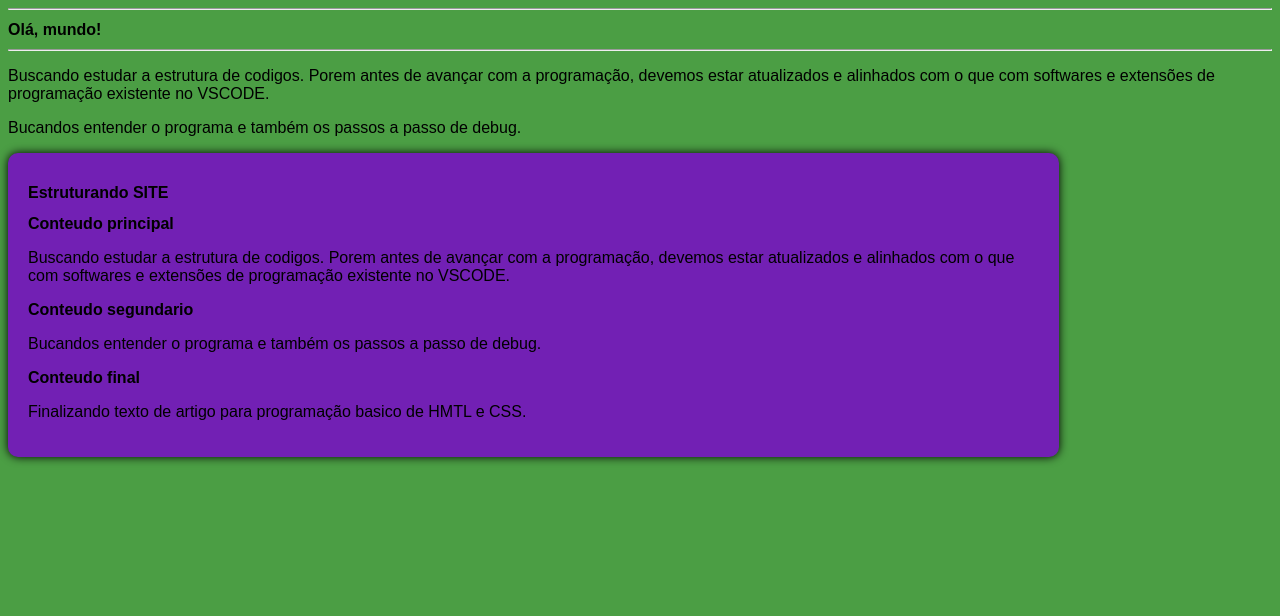
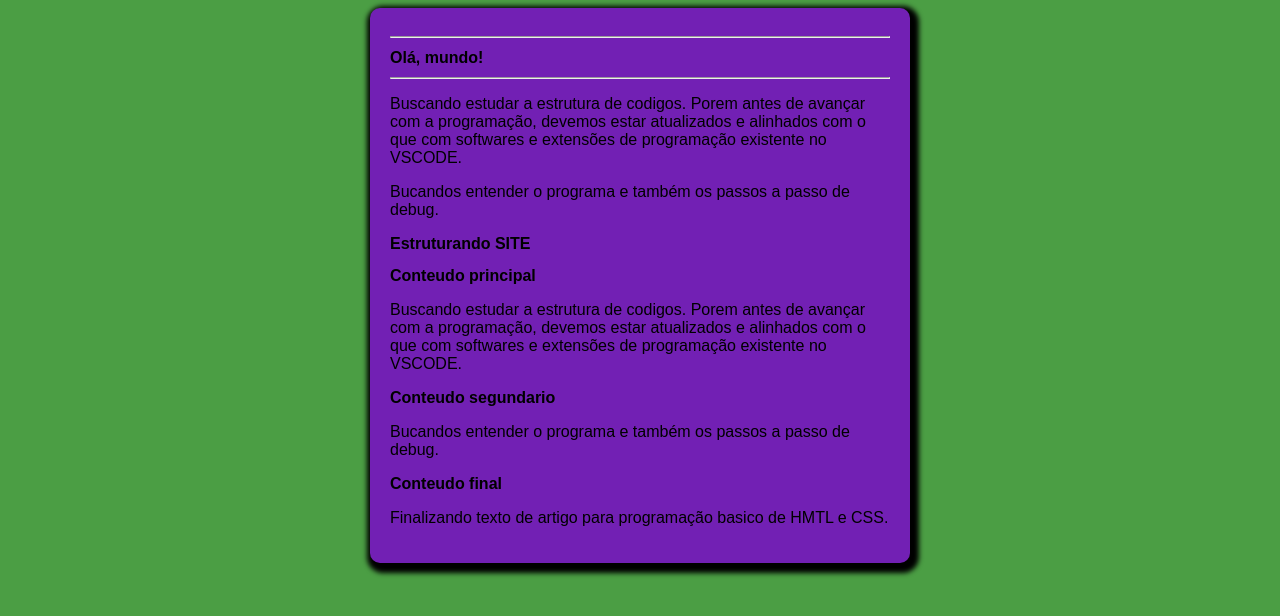
Before and after one commit to heendrick/ProgFrontEnd, a plain HTML site: page Softwares/Projeto Site/Index.html in a window 1280 px wide. Drawn offline with Linux system fonts and the light colour scheme; files that its build step writes are made by us from their sources; files whose address does not match are found by name.

Commit message:
Ajuste na estrutura do codigo
 Ajustando no Index o ponto de referencia localmente na maquina, sendo necessario verificar uma forma de funcionar via armazenamento web, Assim ficando dentro das configurações estabelecidas dentro do arquivo .css.

```diff
--- a/Softwares/Projeto Site/Index.html
+++ b/Softwares/Projeto Site/Index.html
@@ -10,17 +10,20 @@
     <meta charset="UTF-8">
     <meta name="viewport" content="width=device-width, initial-scale=1.0">
     <title>Voltando a programação</title>
-    <link rel="stylesheet" href="Projeto_Site_Design/style.css">
+    <link rel="stylesheet" href="C:\Users\hendrick.serafim\Documents\GitHub\ProgFrontEnd\Softwares\Projeto_Site_Design\style.css">
 </head>
 
 <body>
-<hr>
-   <h1>Olá, mundo!</h1>
-   <hr>
-   <p>Buscando estudar a estrutura de codigos. Porem antes de avançar com a programação, devemos estar atualizados e alinhados com o que com softwares e extensões de programação existente no VSCODE.</p>
-   <p>Bucandos entender o programa e também os passos a passo de debug.</p>
 
    <main>
+
+    <hr>
+    <h1>Olá, mundo!</h1>
+    <hr>
+
+    <p>Buscando estudar a estrutura de codigos. Porem antes de avançar com a programação, devemos estar atualizados e alinhados com o que com softwares e extensões de programação existente no VSCODE.</p>
+
+    <p>Bucandos entender o programa e também os passos a passo de debug.</p>
 
     <header>
         <h1> Estruturando SITE</h1>
--- a/Softwares/Projeto_Site_Design/style.css
+++ b/Softwares/Projeto_Site_Design/style.css
@@ -13,10 +13,10 @@ body{
 
 main{
 
-    width: 80%;
     background-color: #7220b4;
+    margin: auto;
+    width: 500px;
     padding: 20px;
     border-radius: 10px;
-    box-shadow: 0 0 10px #000;
-
+    box-shadow: 3px 4px 5px 6px #000;
 }
```
